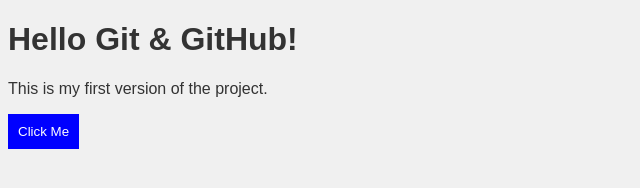
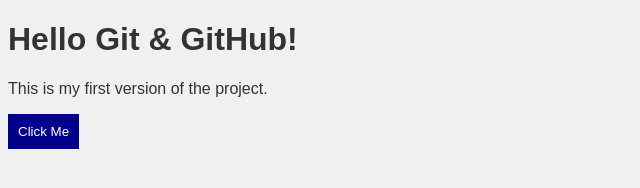
Before and after one commit to abdelrahman-attia-2001/frontend-project, a plain HTML site: page index.html in a window 1280 px wide. In both pictures the pointer is over the button "Click Me". Shown: the whole page, without its empty margins (0-640 px from the left). Drawn offline with Linux system fonts and the light colour scheme.

Commit message:
Added hover effect and updated

```diff
--- a/style.css
+++ b/style.css
@@ -10,3 +10,6 @@
   border: none;
   cursor: pointer;
 }
+button:hover {
+  background: darkblue;
+}
```
